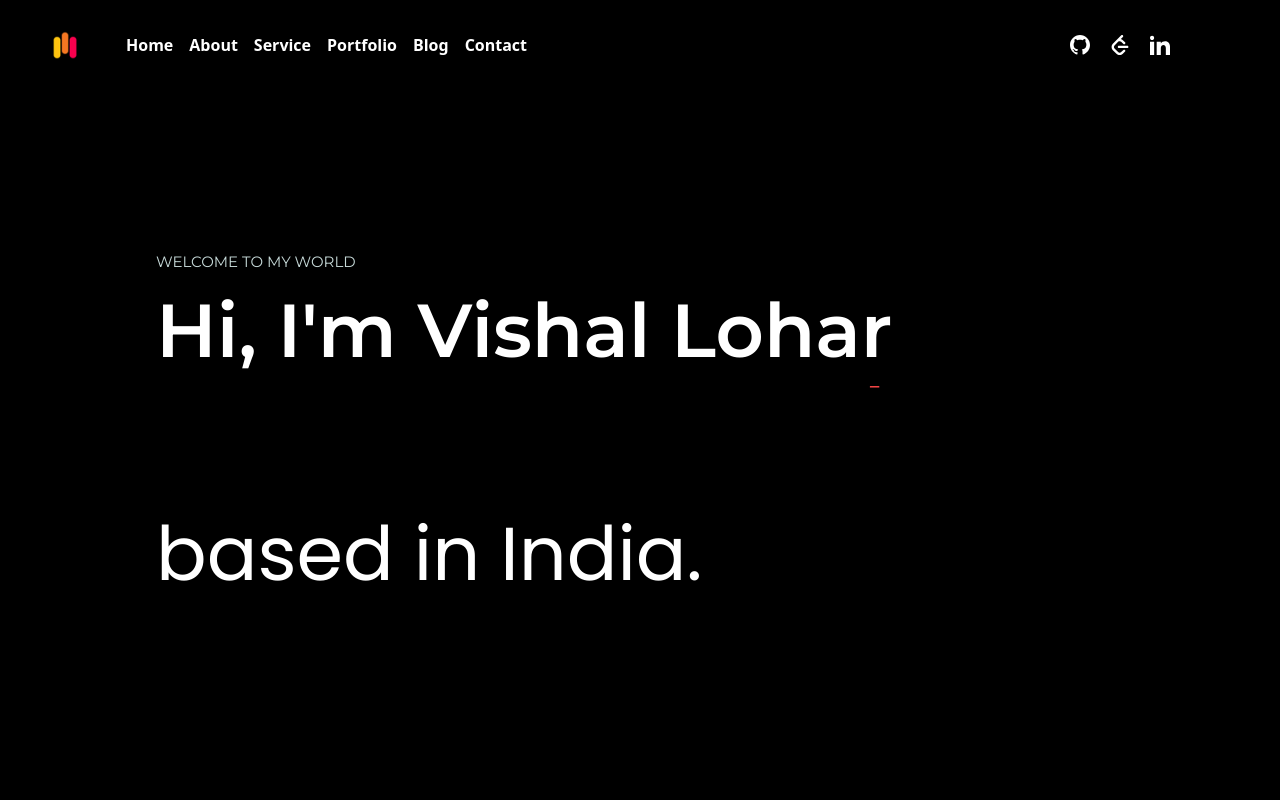
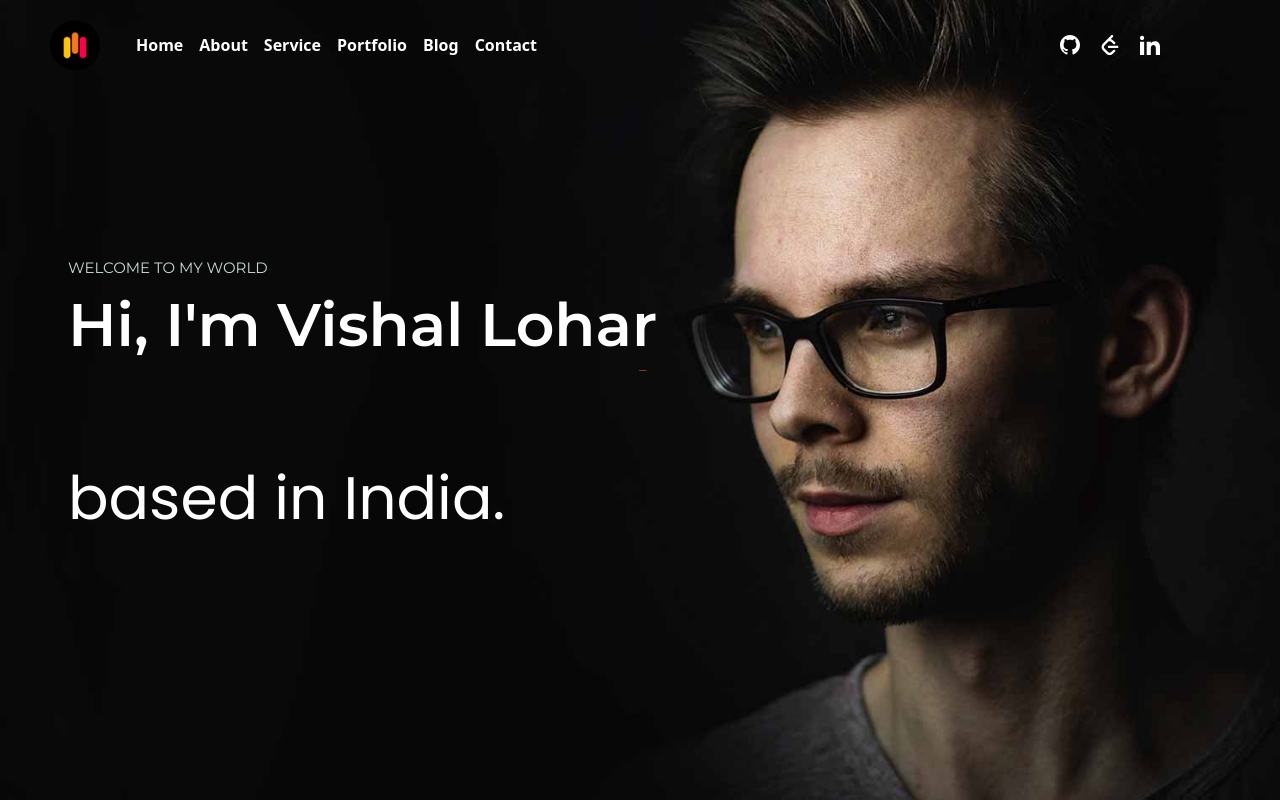
Before and after one commit to vlohar08/portfolio, a Next.js app: page / in a window 1280 px wide. Built offline with nearby package versions, Linux system fonts and the light colour scheme.

Commit message:
Improvements in NavBar and Main hero section

```diff
--- /dev/null
+++ b/components/AboutMe.js
@@ -0,0 +1,20 @@
+import Image from "next/image";
+
+const AboutMe = () => {
+  return (
+    <div className="static flex wrap-all justify-between bg-white">
+      <div></div>
+      <div>
+        <h2>About Me</h2>
+        <p>
+          There are many variations of passages of Lorem Ipsum available, but
+          the majority have suffered <a href="#">alteration</a> in some form, by
+          injected humour, or randomised words which dont look even slightly
+          believable. If you are going to use a passage of Lorem Ipsum,
+        </p>
+      </div>
+    </div>
+  );
+};
+
+export default AboutMe;
--- /dev/null
+++ b/components/MainHeroSection.js
@@ -0,0 +1,60 @@
+import { useEffect, useState } from "react";
+
+const MainHeroSection = () => {
+  return (
+    <>
+      <style jsx>{`
+        .wrapper {
+          background: url("./assets/main-hero-section-bg.jpg");
+          background-repeat: no-repeat;
+          background-position: center;
+          background-size: cover;
+        }
+        .skills > span {
+          animation: spin-words 6s infinite;
+        }
+
+        @keyframes spin-words {
+          0% {
+            transform: translateY(100%);
+          }
+          20% {
+            transform: translateY(-10%);
+          }
+          40% {
+            transform: translateY(-0%);
+          }
+          60% {
+            transform: translateY(-110%);
+          }
+          80% {
+            transform: translateY(-100%);
+          }
+          100% {
+            transform: translateY(-200%);
+          }
+        }
+      `}</style>
+      <div className="wrapper absolute top-0 bg-right w-[100vw] h-[50vh] sm:h-[80vh] lg:h-[100vh] bg-black text-white">
+        <div className="absolute top-1/2 translate-y-[-50%] left-1/2 translate-x-[-50%] p-7 w-[100%] max-w-[1200px]">
+          <p className="montserrat font-400 text-[13px] sm:text-[15px] text-[#c6d9d8]">
+            WELCOME TO MY WORLD
+          </p>
+          <h1 className="montserrat font-semibold flex flex-col text-[28px] sm:text-[35px] md:text-[40px] lg:text-[50px] xl:text-[60px]">
+            Hi, I&apos;m Vishal Lohar
+            <br />
+            <div className="text-red-500 flex flex-col h-[45px] sm:h-[52px] md:h-[67px] lg:h-[83px] sm:text-[35px] md:text-[40px] lg:text-[50px] xl:text-[60px] skills overflow-hidden">
+              <span>Full Stack Developer</span>
+              <span>WordPress Developer</span>
+            </div>
+          </h1>
+          <h2 className="poppins text-[28px] sm:text-[35px] md:text-[40px] lg:text-[50px] xl:text-[60px]">
+            based in India.
+          </h2>
+        </div>
+      </div>
+    </>
+  );
+};
+
+export default MainHeroSection;
--- a/components/MainHeroSection/MainHeroSection.js
+++ /dev/null
@@ -1,26 +0,0 @@
-import { useEffect, useState } from "react";
-
-const MainHeroSection = () => {
-  return (
-    <div className="w-[100vw] h-[50vh] md:h-[80vh] lg:h-[100vh] bg-black absolute top-0 text-white">
-      <div className="absolute pt-[90px] top-1/2 translate-y-[-50%] p-7 w-[100%] sm:w-[80%] max-w-[1200px] sm:left-1/2 sm:translate-x-[-50%]">
-        <p className="montserrat font-400 text-[13px] sm:text-[15px] text-[#c6d9d8]">
-          WELCOME TO MY WORLD
-        </p>
-        <h1 className="montserrat flex flex-col  text-[28px] sm:text-[35px] md:text-[45px] lg:text-[75px] font-bold">
-          Hi, I'm Vishal Lohar
-          <br />
-          <div className="text-red-500 flex flex-col h-[45px] sm:h-[52px] md:h-[67px] lg:h-[112px] sm:text-[35px] md:text-[45px] lg:text-[75px] skills overflow-hidden">
-            <span>Full Stack Developer</span>
-            <span>WordPress Developer</span>
-          </div>
-        </h1>
-        <h2 className="poppins text-[28px] sm:text-[35px] md:text-[45px] lg:text-[75px]">
-          based in India.
-        </h2>
-      </div>
-    </div>
-  );
-};
-
-export default MainHeroSection;
--- a/components/NavBar/NavBar.js
+++ b/components/NavBar/NavBar.js
@@ -4,7 +4,7 @@ import MainMenu from "./MainMenu";
 
 const NavBar = () => {
   return (
-    <div className="flex justify-between items-center py-5 px-10 relative z-50">
+    <header className="w-[100vw] absolute top-0 z-50 flex justify-between items-center py-[20px] px-[50px]">
       <div className="flex items-center">
         <Image
           src="/assets/logo-symbol-dark.png"
@@ -24,7 +24,7 @@ const NavBar = () => {
           alt="site-logo"
         />
       </div>
-    </div>
+    </header>
   );
 };
 
--- a/pages/index.js
+++ b/pages/index.js
@@ -1,10 +1,11 @@
 import Head from "next/head";
-import MainHeroSection from "../components/MainHeroSection/MainHeroSection";
+import AboutMe from "../components/AboutMe";
+import MainHeroSection from "../components/MainHeroSection";
 import NavBar from "../components/NavBar/NavBar";
 
 export default function Home() {
   return (
-    <div className="bg-[#1d1d24]">
+    <div className="relative bg-[#1d1d24]">
       <Head>
         <style>
           @import
@@ -13,6 +14,7 @@ export default function Home() {
       </Head>
       <NavBar />
       <MainHeroSection />
+      <AboutMe />
     </div>
   );
 }
--- a/styles/globals.css
+++ b/styles/globals.css
@@ -16,28 +16,3 @@
 .poppins {
   font-family: "Poppins", sans-serif;
 }
-
-.skills > span {
-  animation: spin-words 6s infinite;
-}
-
-@keyframes spin-words {
-  0% {
-    transform: translateY(100%);
-  }
-  20% {
-    transform: translateY(-10%);
-  }
-  40% {
-    transform: translateY(-0%);
-  }
-  60% {
-    transform: translateY(-110%);
-  }
-  80% {
-    transform: translateY(-100%);
-  }
-  100% {
-    transform: translateY(-200%);
-  }
-}
```
Also changed, not shown: public/assets/main-hero-section-bg.jpg (added).
